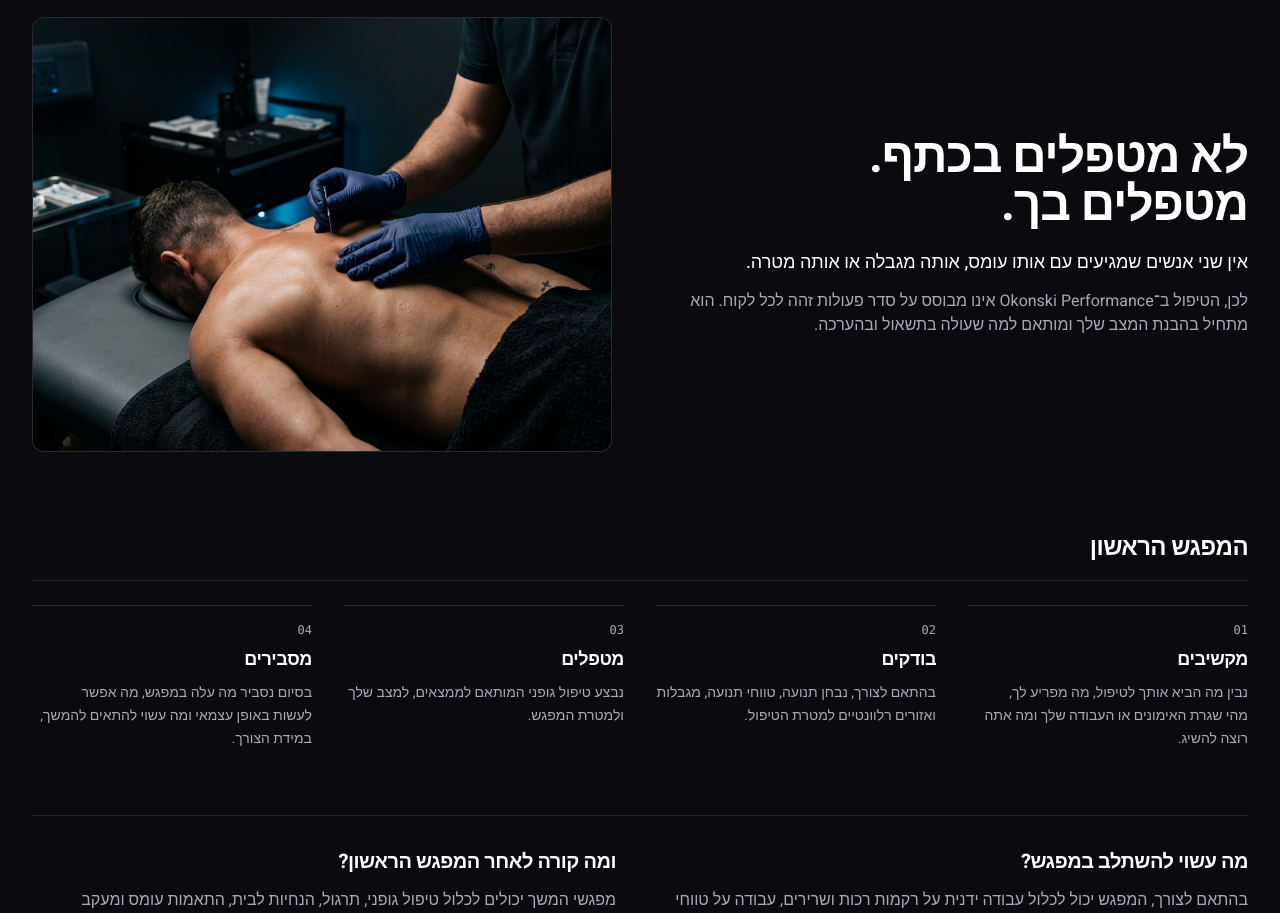
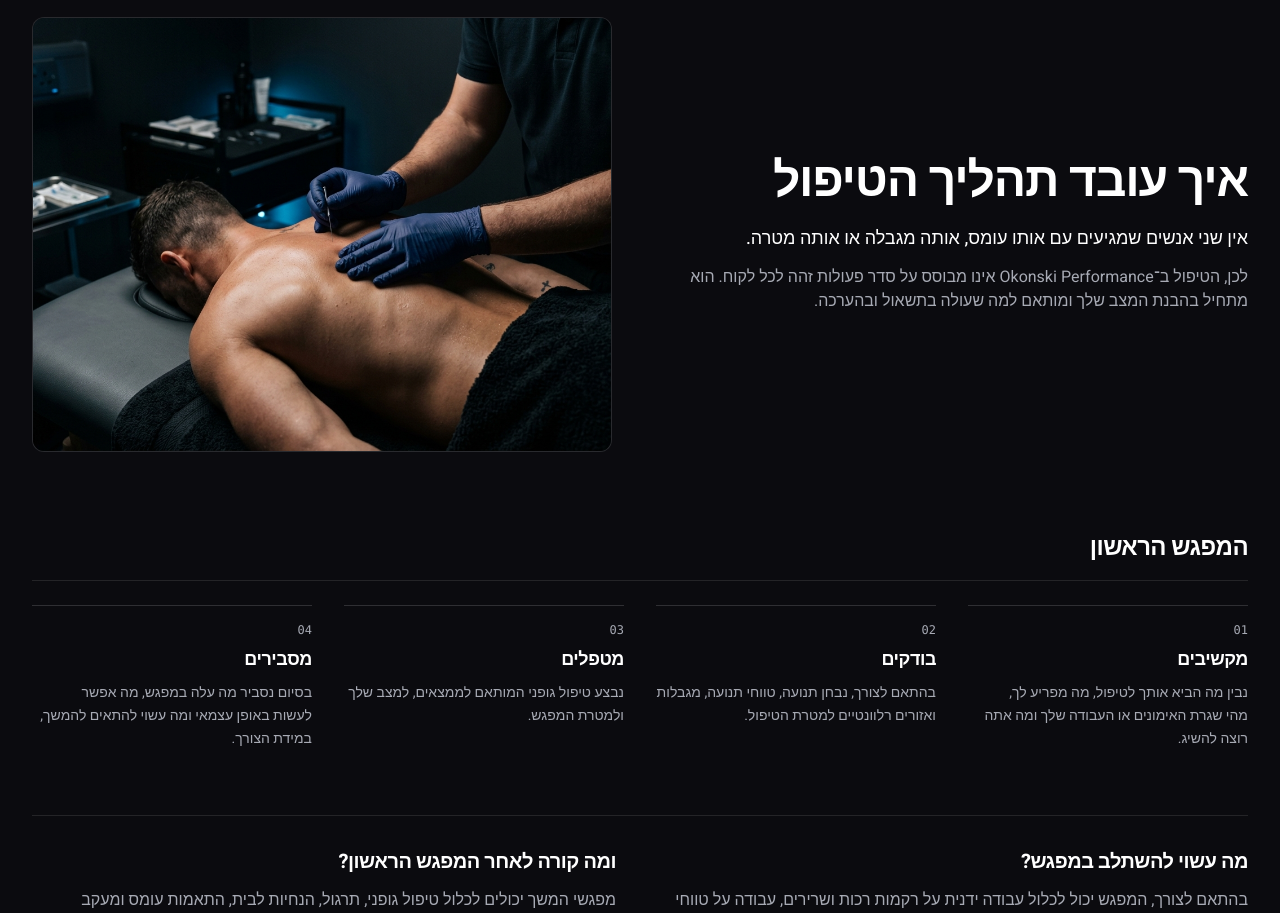
Before and after one commit to ofek-ok/okonskiperformance, a Next.js app: page / in a window 1280 px wide. Shown: the part 2080-2993 px from the top of the page. Built offline with nearby package versions, Linux system fonts and the light colour scheme; a web font is replaced by a local one.

Commit message:
copy(treatment): update section heading to direct 'איך עובד תהליך הטיפול'

```diff
--- a/components/Treatment.tsx
+++ b/components/Treatment.tsx
@@ -34,7 +34,7 @@ export default function Treatment() {
         <div className="grid grid-cols-1 lg:grid-cols-12 gap-8 lg:gap-14 items-center mb-16 sm:mb-20">
           <div className="lg:col-span-6 text-right">
             <h2 className="text-2xl sm:text-4xl lg:text-5xl font-bold text-white leading-tight mb-5">
-              לא מטפלים בכתף. מטפלים בך.
+              איך עובד תהליך הטיפול
             </h2>
             <p className="text-white text-base sm:text-lg leading-relaxed mb-3 font-medium">
               אין שני אנשים שמגיעים עם אותו עומס, אותה מגבלה או אותה מטרה.
```
